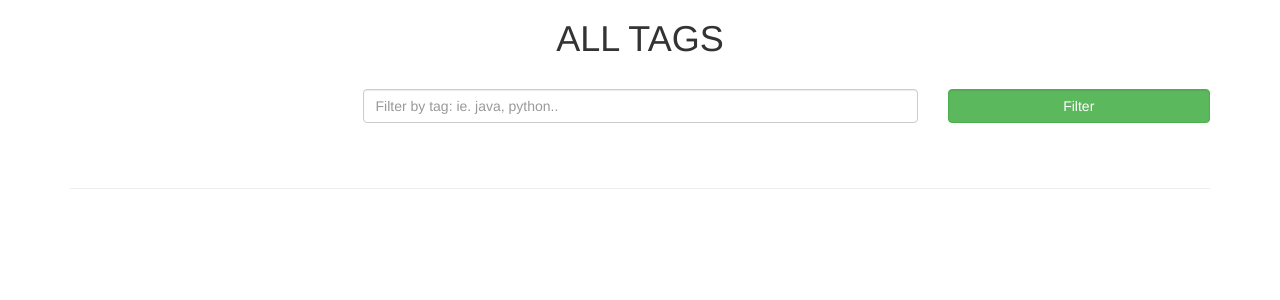
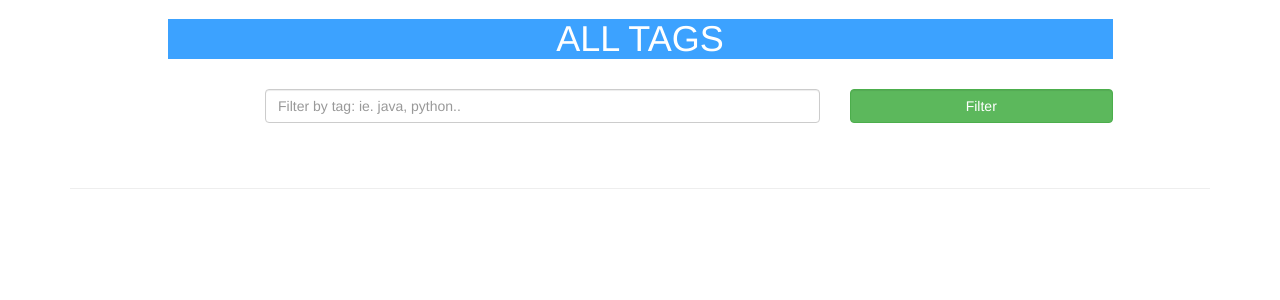
Before and after one commit to sVujke/django-job-analytics, a Django app: template templates/tags.html in a window 1280 px wide. Shown: the part 51-351 px from the top of the page. Run offline with Django 3.2, Linux system fonts and the light colour scheme; the template is opened without the code that fills it, so the values that code supplies are empty; parts of the project's set-up code (start-up, migrations or seed data) failed here and were passed over; some libraries are stand-ins or nearby versions.

Commit message:
tags looking good

```diff
--- a/app/static/css/style.css
+++ b/app/static/css/style.css
@@ -35,9 +35,14 @@
 
 }
 
-a :hover {
+#tag-list a:hover {
     background-color: #3ca2ff;
     color: white;
+}
+
+.tags-title{
+    color: white;
+    background-color: #3ca2ff;
 }
 
 .black{
--- a/app/views.py
+++ b/app/views.py
@@ -44,7 +44,8 @@ def tags(request):
 
     if request.method == "GET":
         query = request.GET.get("filter")
-        tags = search(tags,query)
+        if query:
+            tags = search(tags,query)
 
     context = {
         "tags": tags,
--- a/templates/navbar.html
+++ b/templates/navbar.html
@@ -15,7 +15,7 @@
             <div class="collapse navbar-collapse" id="bs-example-navbar-collapse-1">
                 <ul class="nav navbar-nav">
                     <li>
-                        <a href="#about">Home</a>
+                        <a href="{% url 'home' %}">Home</a>
                     </li>
                     <li>
                         <a href="#services">Timeline</a>
@@ -27,7 +27,7 @@
                         <a href="#contact">Companies</a>
                     </li>
                     <li>
-                        <a href="#contact">Sklls</a>
+                        <a href="{% url 'tags' %}">Sklls</a>
                     </li>
                 </ul>
             </div>
--- a/templates/tags.html
+++ b/templates/tags.html
@@ -15,14 +15,14 @@
 
         <div class="row margin-bottom">
             <div class="col-md-10 col-md-offset-1  text-center ">
-                <h1>ALL TAGS</h1>
+                <h1 class="tags-title">ALL TAGS</h1>
             </div>
         </div>
 
         <div class="row">
             <div class="form-group">
                 <form role="form" action="" method="GET">
-                    <div class="form-group col-md-6 col-md-offset-3">
+                    <div class="form-group col-md-6 col-md-offset-2">
                         <input type="text" name="filter" value="{{ request.GET.q }}" class="form-control " placeholder="Filter by tag: ie. java, python..">
                     </div>
                     <div class="form-group col-md-3" >
```
